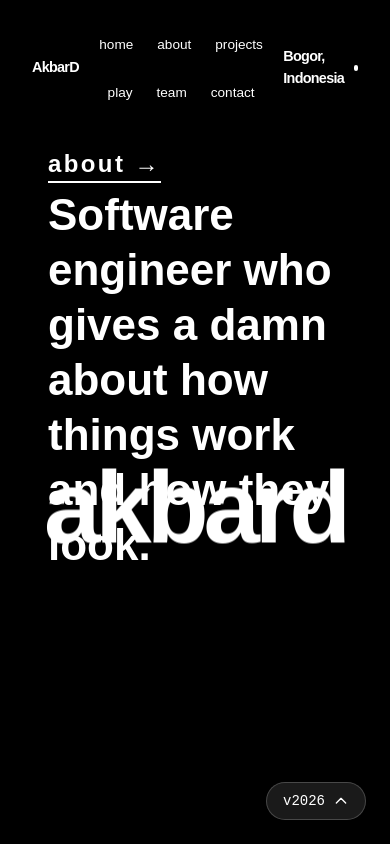
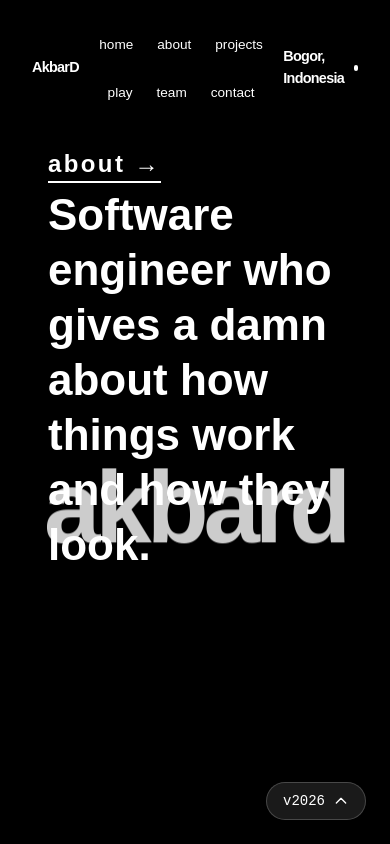
Before and after one commit to akbrdhia/AkbarD_Porto, a React (Vite) app: page /2026 in a window 390 px wide. Shown: the top 844 px of the page. Built offline with nearby package versions, Linux system fonts and the light colour scheme.

Commit message:
feat(hero): fix mobile scaling and entrance conflict for parallax

```diff
--- a/src/2026/features/hero/Hero.jsx
+++ b/src/2026/features/hero/Hero.jsx
@@ -1,9 +1,18 @@
-import React, { useRef } from 'react';
+import React, { useRef, useState, useEffect } from 'react';
 import { motion, useScroll, useTransform, useSpring, useReducedMotion } from 'framer-motion';
 
 const Hero = () => {
   const containerRef = useRef(null);
   const shouldReduceMotion = useReducedMotion();
+  const [isMobile, setIsMobile] = useState(false);
+
+  // 0. Handle responsiveness
+  useEffect(() => {
+    const checkMobile = () => setIsMobile(window.innerWidth < 768);
+    checkMobile();
+    window.addEventListener('resize', checkMobile);
+    return () => window.removeEventListener('resize', checkMobile);
+  }, []);
 
   // 1. Set up scroll tracking
   const { scrollYProgress } = useScroll({
@@ -11,13 +20,13 @@ const Hero = () => {
     offset: ["start start", "end start"]
   });
 
-  // 2. Map scroll to y offset
-  const yTransform = useTransform(scrollYProgress, [0, 1], [0, 200]);
+  // 2. Map scroll to y offset (Scale down for mobile viewports)
+  const yTransform = useTransform(scrollYProgress, [0, 1], [0, isMobile ? 100 : 200]);
 
-  // 3. Smooth the motion
+  // 3. Smooth the motion (Updated to spec: stiffness 400, damping 90)
   const springY = useSpring(yTransform, {
-    stiffness: 100,
-    damping: 30,
+    stiffness: 400,
+    damping: 90,
     restDelta: 0.001
   });
 
@@ -31,16 +40,20 @@ const Hero = () => {
     >
       {/* Background Layer (Title) */}
       <div className="absolute inset-0 z-0 flex items-center justify-center pointer-events-none overflow-hidden">
-        <motion.h1
-          style={{ y }}
+        <motion.div
           initial={{ y: 50, opacity: 0 }}
           animate={{ y: 0, opacity: 1 }}
           transition={{ duration: 0.8 }}
-          aria-hidden="true"
-          className="text-[clamp(22vw,26vw,30vw)] font-black leading-[0.8] tracking-tighter m-0 p-0 lowercase opacity-80 will-change-transform whitespace-nowrap"
+          className="flex items-center justify-center will-change-transform"
         >
-          akbard
-        </motion.h1>
+          <motion.h1
+            style={{ y }}
+            aria-hidden="true"
+            className="text-[clamp(22vw,26vw,30vw)] font-black leading-[0.8] tracking-tighter m-0 p-0 lowercase opacity-80 whitespace-nowrap"
+          >
+            akbard
+          </motion.h1>
+        </motion.div>
       </div>
 
       {/* Foreground Layer (Tagline) */}
```
